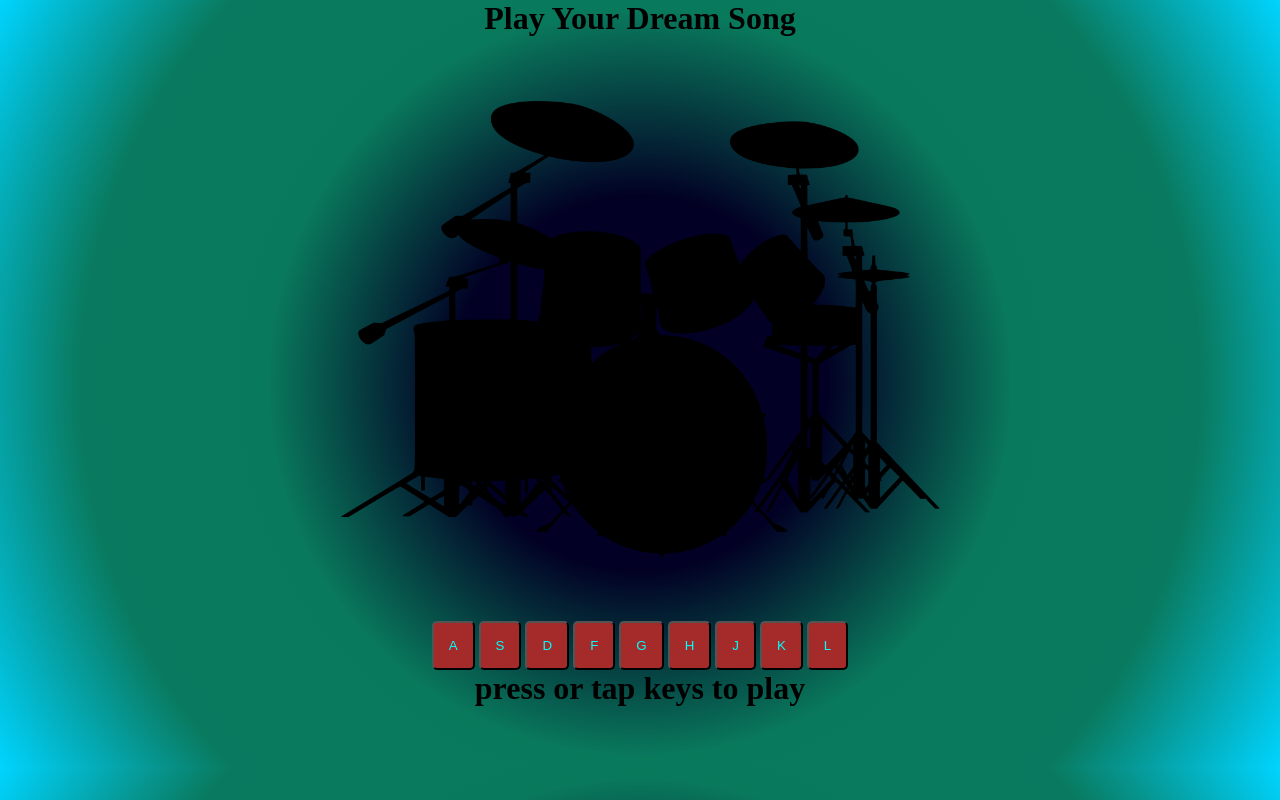
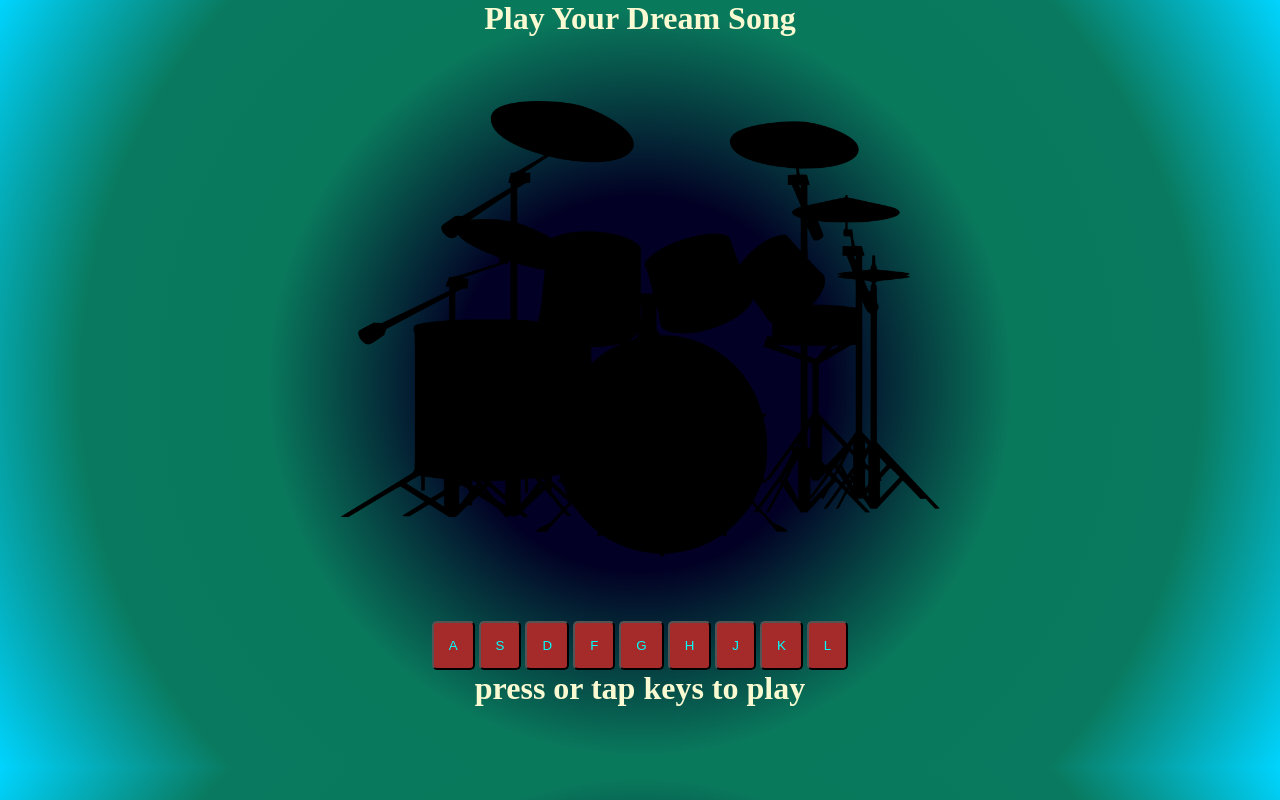
Before and after one commit to karabulutsinan/javascript, a plain HTML site: page drum-kit/index.html in a window 1280 px wide. Drawn offline with Linux system fonts and the light colour scheme.

Commit message:
last upgrade

```diff
--- a/drum-kit/css/style.css
+++ b/drum-kit/css/style.css
@@ -13,6 +13,9 @@ body {
     rgba(9, 122, 95, 1) 75%,
     rgba(0, 212, 255, 1) 100%
   );
+}
+h1{
+  color:lightgoldenrodyellow;
 }
 .conteiner {
   text-align: center;
```
